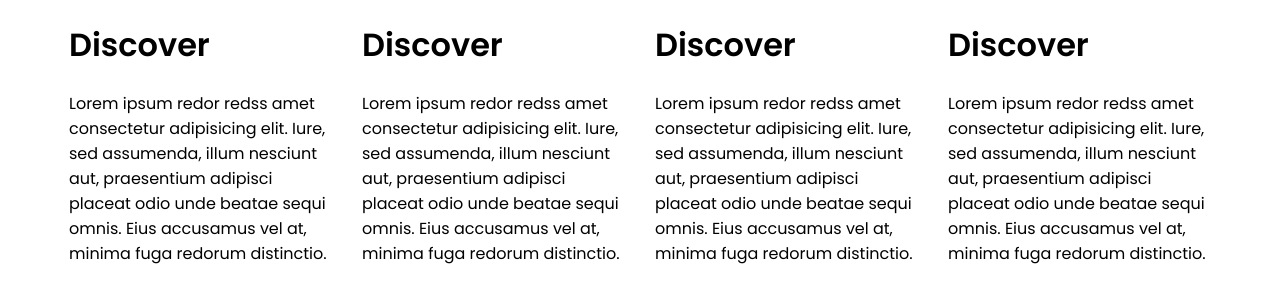
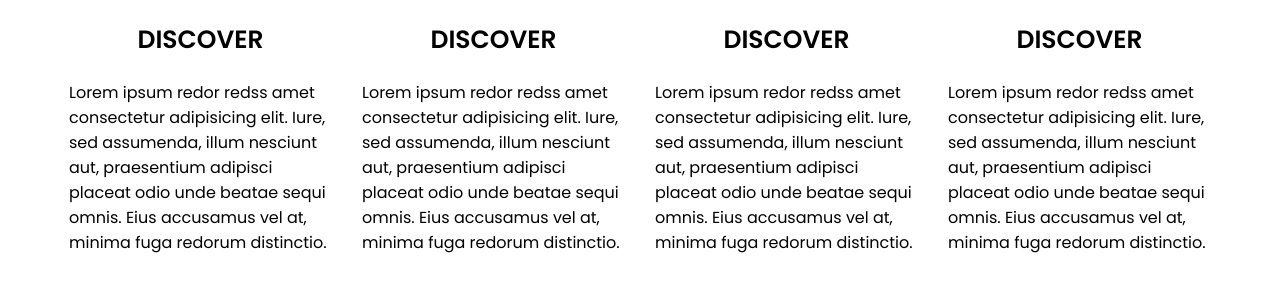
Before and after one commit to BaubasDRSK/08-friday-challange, a website: page index.html in a window 1280 px wide. Shown: the part 371-674 px from the top of the page. Drawn offline with Linux system fonts and the light colour scheme.

Commit message:
h title styled

```diff
--- a/index.html
+++ b/index.html
@@ -21,7 +21,7 @@
                     <img class="rocket" src="./icon_discover.svg" alt="raketa">
                 </div>
             </div>
-            <h1>Discover</h1>
+            <h2 class="title">Discover</h2>
             <p>Lorem ipsum redor redss amet consectetur adipisicing elit. Iure, sed assumenda, illum nesciunt aut, praesentium adipisci placeat odio unde beatae sequi omnis. Eius accusamus vel at, minima fuga redorum distinctio.</p>
         </div>
 
@@ -32,7 +32,7 @@
                     <img class="head" src="./icon_mind.svg" alt="raketa">
                 </div>
             </div>
-            <h1>Discover</h1>
+            <h2 class="title">Discover</h2>
             <p>Lorem ipsum redor redss amet consectetur adipisicing elit. Iure, sed assumenda, illum nesciunt aut, praesentium adipisci placeat odio unde beatae sequi omnis. Eius accusamus vel at, minima fuga redorum distinctio.</p>
         </div>
 
@@ -43,7 +43,7 @@
                     <img class="people" src="./icon_user.svg" alt="raketa">
                 </div>
             </div>
-            <h1>Discover</h1>
+            <h2 class="title">Discover</h2>
             <p>Lorem ipsum redor redss amet consectetur adipisicing elit. Iure, sed assumenda, illum nesciunt aut, praesentium adipisci placeat odio unde beatae sequi omnis. Eius accusamus vel at, minima fuga redorum distinctio.</p>
         </div>
 
@@ -54,7 +54,7 @@
                     <img class="arrow" src="./icon_deploy.svg" alt="raketa">
                 </div>
             </div>
-            <h1>Discover</h1>
+            <h2 class="title">Discover</h2>
             <p>Lorem ipsum redor redss amet consectetur adipisicing elit. Iure, sed assumenda, illum nesciunt aut, praesentium adipisci placeat odio unde beatae sequi omnis. Eius accusamus vel at, minima fuga redorum distinctio.</p>
         </div>
 
--- a/main.css
+++ b/main.css
@@ -106,3 +106,10 @@ body{
 .arrow{
     width:80%;
 }
+
+.title{
+    text-align: center;
+    text-transform: uppercase;
+    font-size: 25px;
+    font-weight:bold;
+}
```
